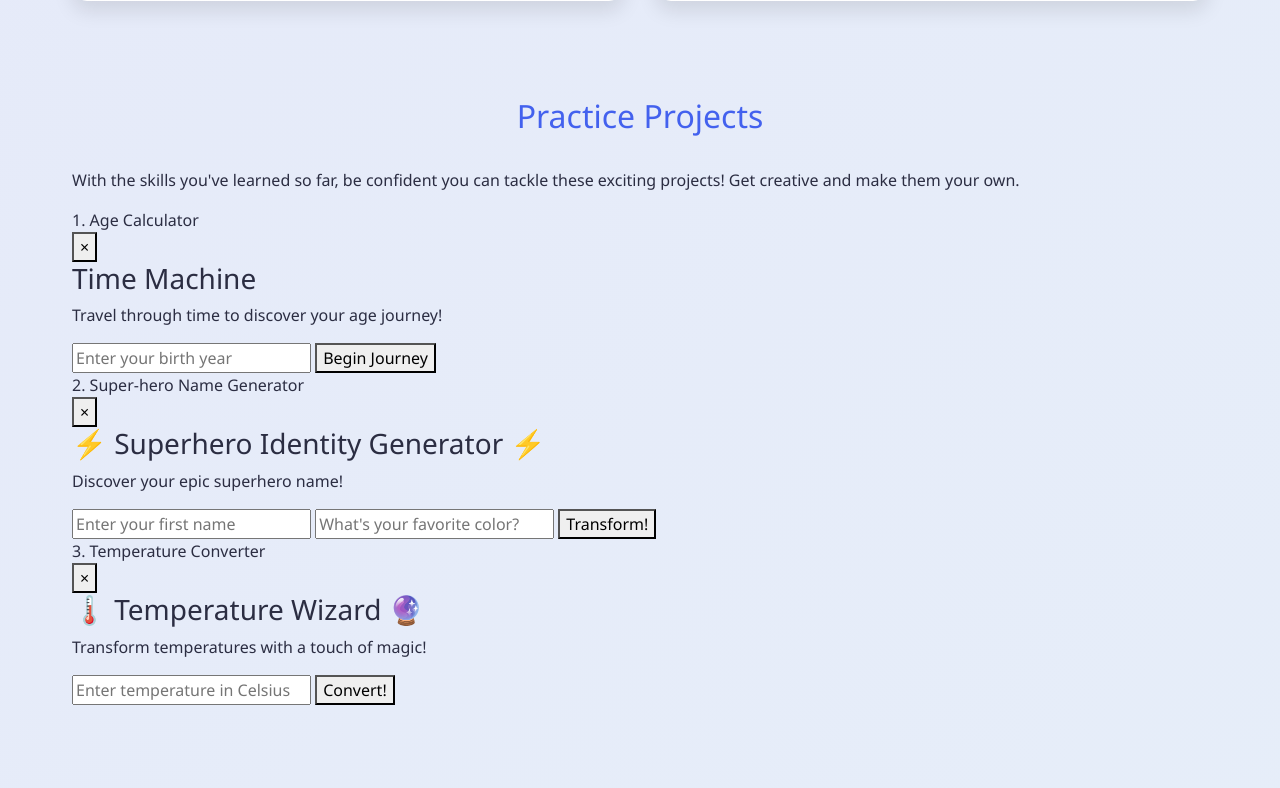
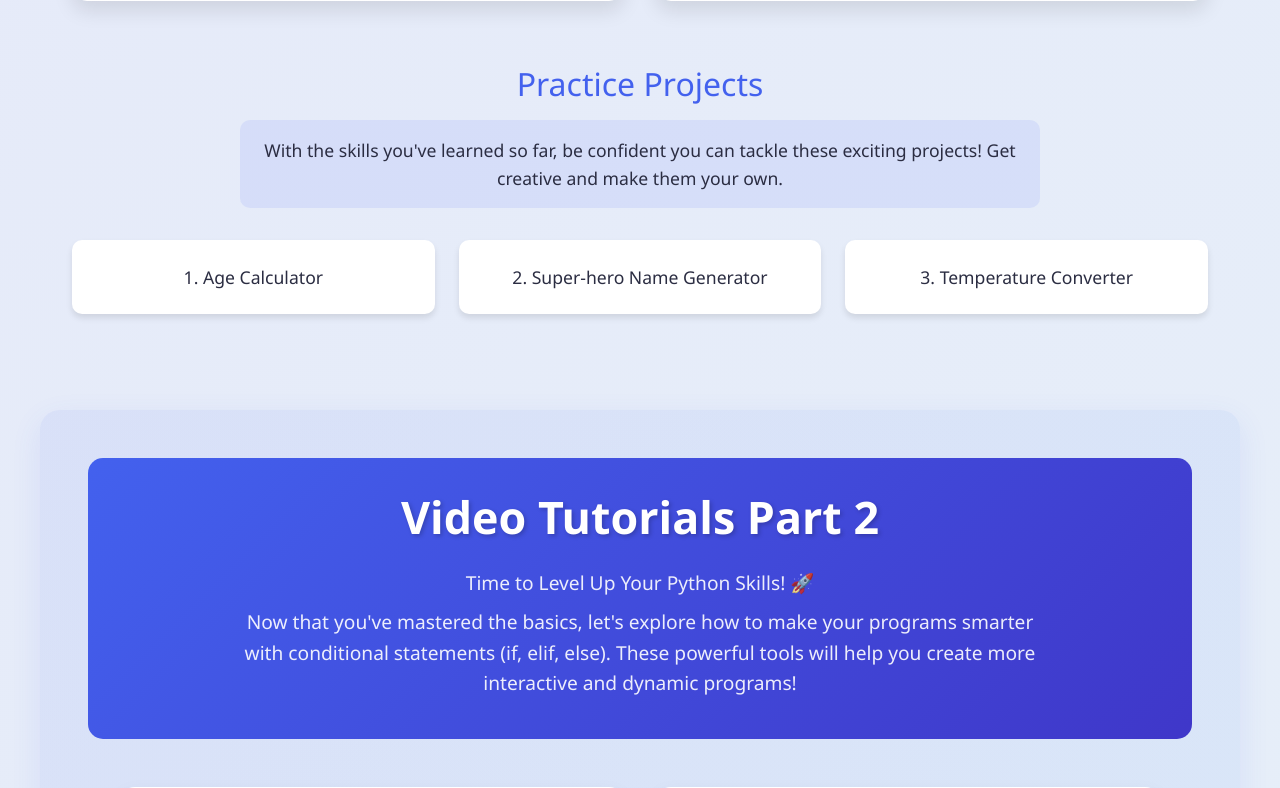
Before and after one commit to Lilian-Powers/CodeCraft-, a Flask app: page /tutorials in a window 1280 px wide. Shown: the part 871-1659 px from the top of the page. Run offline with Flask 3, Linux system fonts and the light colour scheme; the visitor is signed in with stand-in values (Sample User, id 1); parts of the project's set-up code (start-up, migrations or seed data) failed here and were passed over.

Commit message:
Assistant checkpoint: Update practice projects with proper styling and functionality
Assistant generated file changes:
- templates/tutorials.html: Update modal styles
Update modal styles

---

User prompt:

look these code again and check the way the practice projects were styled and style them exactly the same way their spacing colour font styling and type they wer beautiful and attractive tio the user and they were functioning well. just go through this file i have sent you read through it and pick up on the code that was used in styling save it in the titorials.html so that the practice projects in the website display well and appelind to the user.

```diff
--- a/templates/tutorials.html
+++ b/templates/tutorials.html
@@ -231,17 +231,230 @@
         line-height: 1.6;
     }
 
+    body.modal-open {
+        overflow: hidden;
+        padding-right: 17px;
+        position: fixed;
+        width: 100%;
+    }
+
     .practice-projects {
         max-width: 1200px;
         margin: 4rem auto;
-        padding: 2rem;
+        padding: 0;
+        position: relative;
     }
 
-    .practice-projects h2 {
+    .projects-header {
         text-align: center;
+        margin-bottom: 2rem;
+    }
+
+    .projects-header h2 {
         color: var(--primary-color);
         font-size: 2rem;
-        margin-bottom: 2rem;
+        margin-bottom: 1rem;
+    }
+
+    .tutor-message {
+        color: var(--text-color);
+        font-size: 1.1rem;
+        line-height: 1.6;
+        max-width: 800px;
+        margin: 0 auto;
+        padding: 1rem;
+        background-color: rgba(67, 97, 238, 0.1);
+        border-radius: 10px;
+    }
+
+    .projects-grid {
+        display: grid;
+        grid-template-columns: repeat(auto-fit, minmax(250px, 1fr));
+        gap: 1.5rem;
+        margin-top: 2rem;
+        padding: 0 2rem;
+    }
+
+    .project-item {
+        background: white;
+        padding: 1.5rem;
+        border-radius: 10px;
+        box-shadow: 0 4px 6px rgba(0,0,0,0.1);
+        transition: transform 0.3s ease;
+        font-size: 1.1rem;
+        color: var(--text-color);
+        text-align: center;
+        position: relative;
+        cursor: pointer;
+    }
+
+    .project-item:not(.open):hover {
+        transform: translateY(-5px);
+        background: linear-gradient(135deg, rgba(67, 97, 238, 0.1), rgba(72, 149, 239, 0.1));
+    }
+
+    .project-front {
+        cursor: pointer;
+        position: relative;
+    }
+
+    .project-front::after {
+        content: "Click to play! 🎮";
+        position: absolute;
+        top: 50%;
+        left: 50%;
+        transform: translate(-50%, -50%);
+        background: linear-gradient(145deg, #4361ee, #3f37c9);
+        color: white;
+        padding: 0.8rem 1.5rem;
+        border-radius: 10px;
+        font-size: 1.1rem;
+        opacity: 0;
+        transition: opacity 0.3s ease;
+        pointer-events: none;
+        white-space: nowrap;
+        box-shadow: 0 4px 15px rgba(0,0,0,0.2);
+        z-index: 2;
+    }
+
+    .project-item:hover .project-front::after {
+        opacity: 1;
+        animation: pulse 2s ease-in-out infinite;
+    }
+
+    @keyframes pulse {
+        0% { transform: translate(-50%, -50%) scale(1); }
+        50% { transform: translate(-50%, -50%) scale(1.005); }
+        100% { transform: translate(-50%, -50%) scale(1); }
+    }
+
+    .modal-overlay {
+        display: none;
+        position: fixed;
+        top: 0;
+        left: 0;
+        right: 0;
+        bottom: 0;
+        background: rgba(0, 0, 0, 0.8);
+        backdrop-filter: blur(5px);
+        z-index: 2000000;
+        opacity: 0;
+        transition: opacity 0.3s ease-out;
+        pointer-events: none;
+    }
+
+    .calculator-content,
+    .superhero-content,
+    .food-content,
+    .vacation-content,
+    .compliment-content,
+    .temp-content,
+    .story-content,
+    .talking-content {
+        display: none;
+        position: fixed;
+        top: 50%;
+        left: 50%;
+        transform: translate(-50%, -50%);
+        width: min(90vw, 400px);
+        max-height: calc(100vh - 120px);
+        margin-top: 30px;
+        overflow-y: auto;
+        border-radius: 20px;
+        box-shadow: 0 15px 30px rgba(0,0,0,0.3);
+        padding: 2rem;
+        margin: 0;
+        z-index: 2000001;
+        text-align: center;
+        color: white;
+    }
+
+    .calculator-content { background: linear-gradient(145deg, #2c3e50, #3498db); }
+    .superhero-content { background: linear-gradient(145deg, #9c27b0, #673ab7); }
+    .food-content { background: linear-gradient(145deg, #ff9800, #ff5722); }
+    .vacation-content { background: linear-gradient(145deg, #2196f3, #03a9f4); }
+    .compliment-content { background: linear-gradient(145deg, #FF1493, #FF69B4); }
+    .temp-content { background: linear-gradient(145deg, #8E44AD, #9B59B6); }
+    .story-content { background: linear-gradient(145deg, #FF6B6B, #FF8E53); }
+    .talking-content { background: linear-gradient(145deg, #6C5CE7, #a55eea); }
+
+    .close-btn {
+        position: absolute;
+        top: 10px;
+        right: 10px;
+        background: none;
+        border: none;
+        color: white;
+        font-size: 24px;
+        cursor: pointer;
+        padding: 5px 10px;
+        border-radius: 50%;
+        transition: background-color 0.3s;
+    }
+
+    .close-btn:hover {
+        background-color: rgba(255,255,255,0.1);
+    }
+
+    input[type="text"],
+    input[type="number"] {
+        width: 100%;
+        padding: 1rem;
+        margin-bottom: 1rem;
+        border: 2px solid rgba(255,255,255,0.2);
+        border-radius: 15px;
+        background: rgba(255,255,255,0.1);
+        color: white;
+        font-size: 1.1rem;
+        text-align: center;
+    }
+
+    input::placeholder {
+        color: rgba(255,255,255,0.7);
+    }
+
+    .generate-btn {
+        width: 100%;
+        padding: 1rem;
+        background: #4CAF50;
+        color: white;
+        border: none;
+        border-radius: 15px;
+        cursor: pointer;
+        font-size: 1.1rem;
+        font-weight: 600;
+        text-transform: uppercase;
+        letter-spacing: 1px;
+        transition: all 0.3s;
+        box-shadow: 0 4px 15px rgba(0,0,0,0.2);
+    }
+
+    .generate-btn:hover {
+        transform: translateY(-2px);
+        box-shadow: 0 6px 20px rgba(0,0,0,0.25);
+    }
+
+    .result {
+        font-weight: bold;
+        margin-top: 1rem;
+        padding: 1rem;
+        background: rgba(255,255,255,0.1);
+        border-radius: 15px;
+        font-size: 1.2rem;
+    }
+
+    @media (max-width: 768px) {
+        .calculator-content,
+        .superhero-content,
+        .food-content,
+        .vacation-content,
+        .compliment-content,
+        .temp-content,
+        .story-content,
+        .talking-content {
+            width: 95vw;
+            padding: 1.5rem;
+        }
     }
 
     @media (max-width: 768px) {
```
